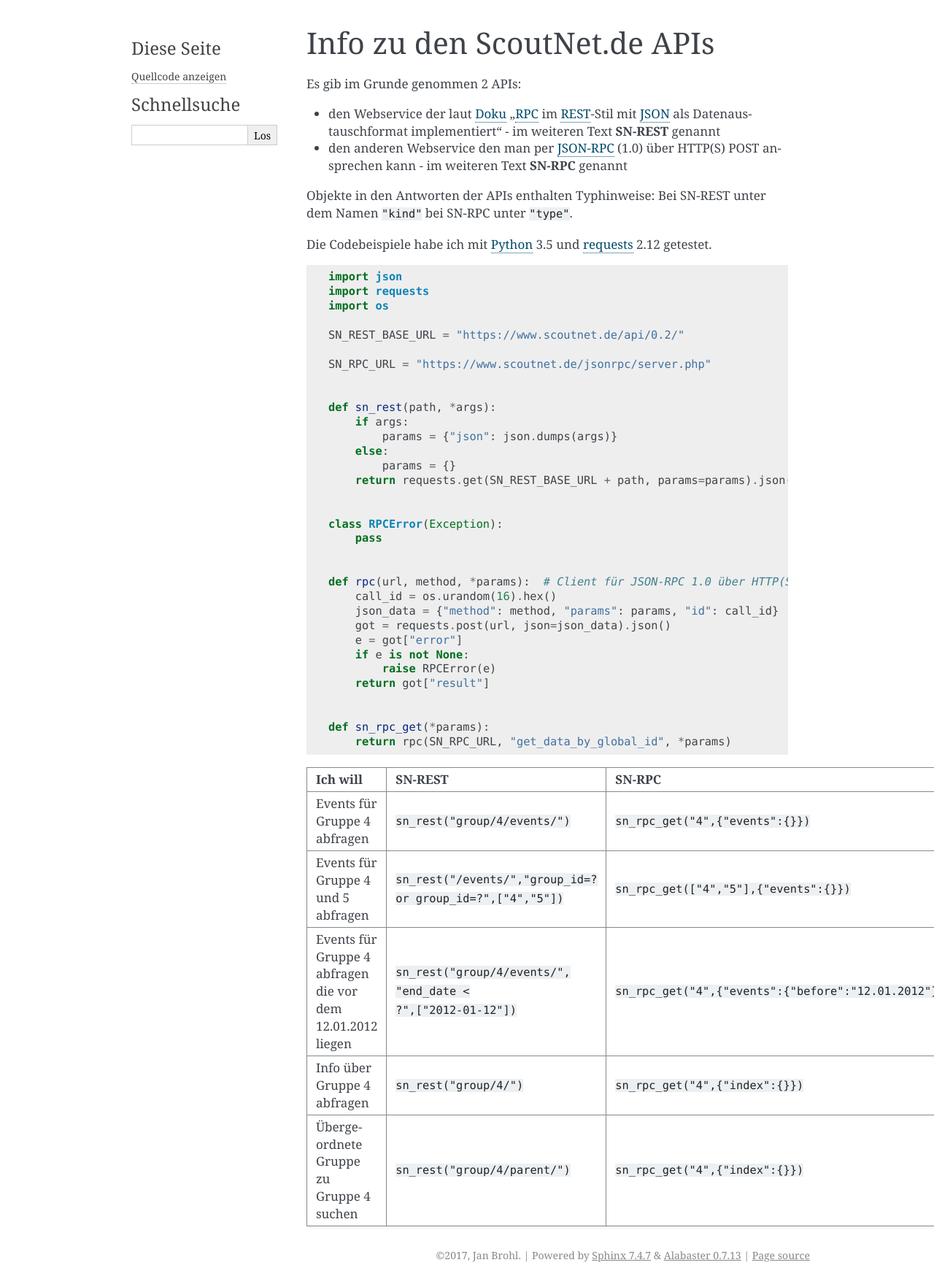
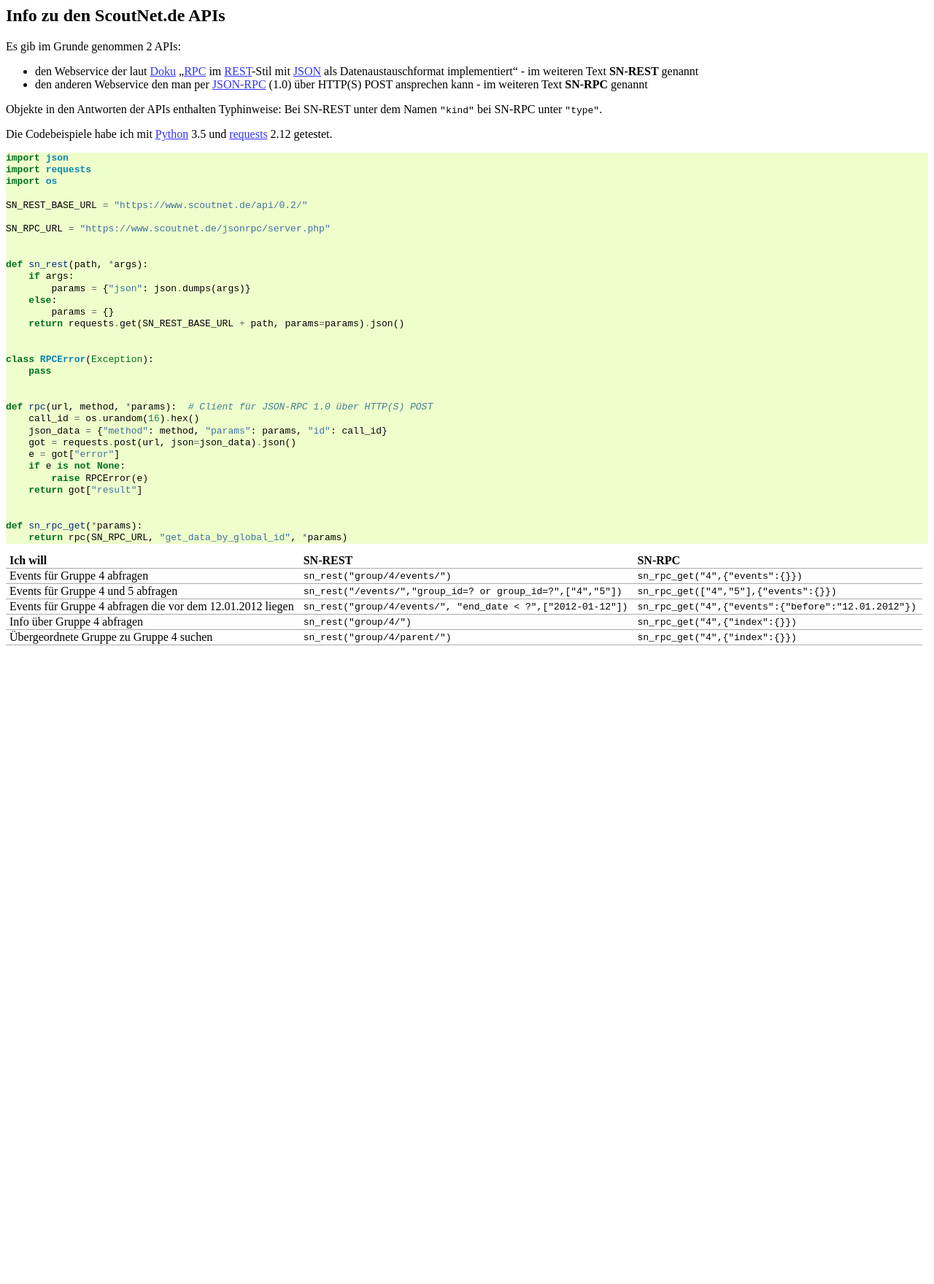
Before and after one commit to janbrohl/ScoutNet-API-Info, a Sphinx documentation site: the page built from docs/index.rst, in a window 1280 px wide. Shown: the whole page at 73% size. Built offline with Sphinx 7.4.7, drawn with Linux system fonts in a browser that asks for light colours; after the commit the page ends 900 px from its top, so only the background shows below that.

Commit message:
Update conf.py

```diff
--- a/docs/conf.py
+++ b/docs/conf.py
@@ -87,7 +87,7 @@ todo_include_todos = True
 # The theme to use for HTML and HTML Help pages.  See the documentation for
 # a list of builtin themes.
 #
-html_theme = 'alabaster'
+html_theme = 'epub'
 
 # Theme options are theme-specific and customize the look and feel of a theme
 # further.  For a list of options available for each theme, see the
```
